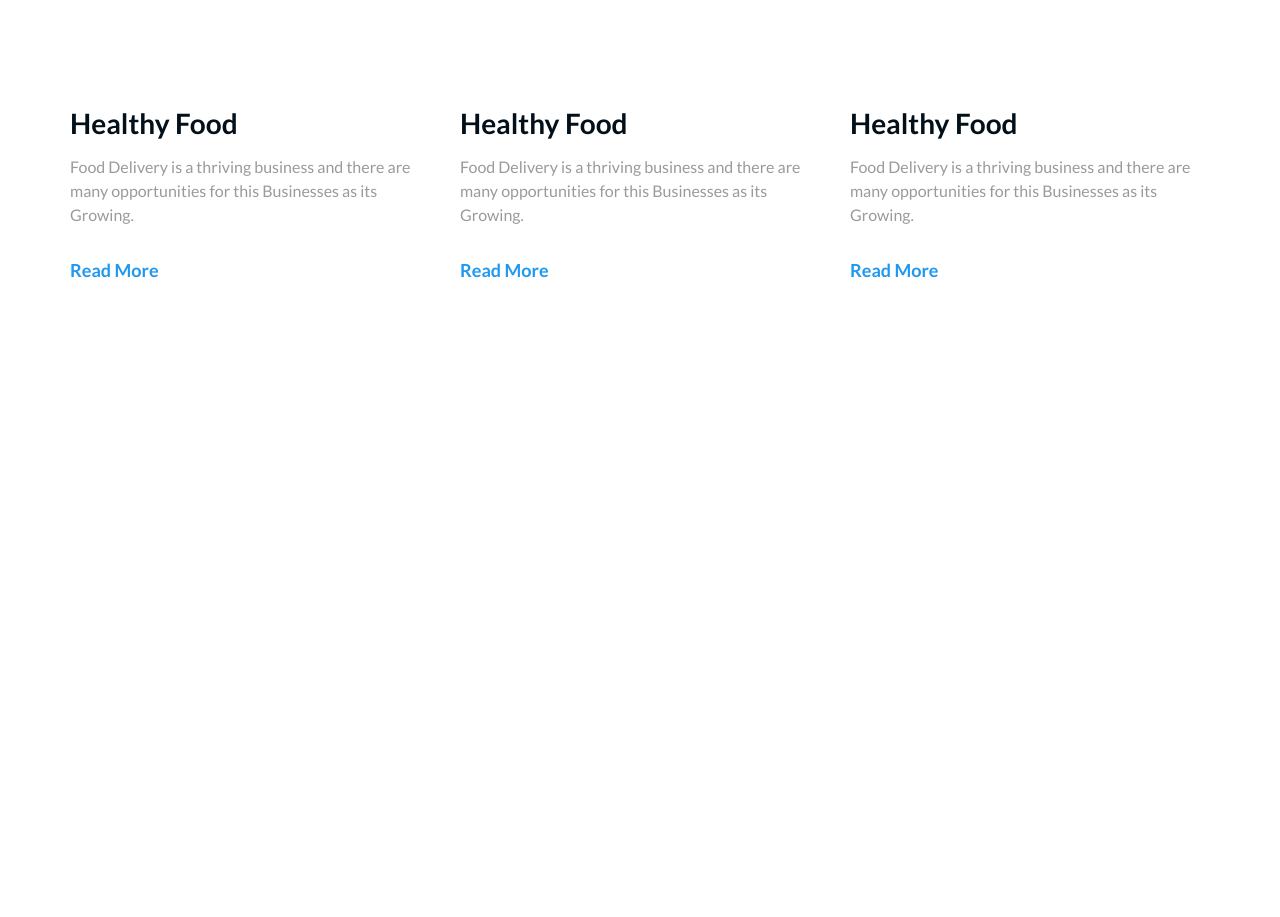
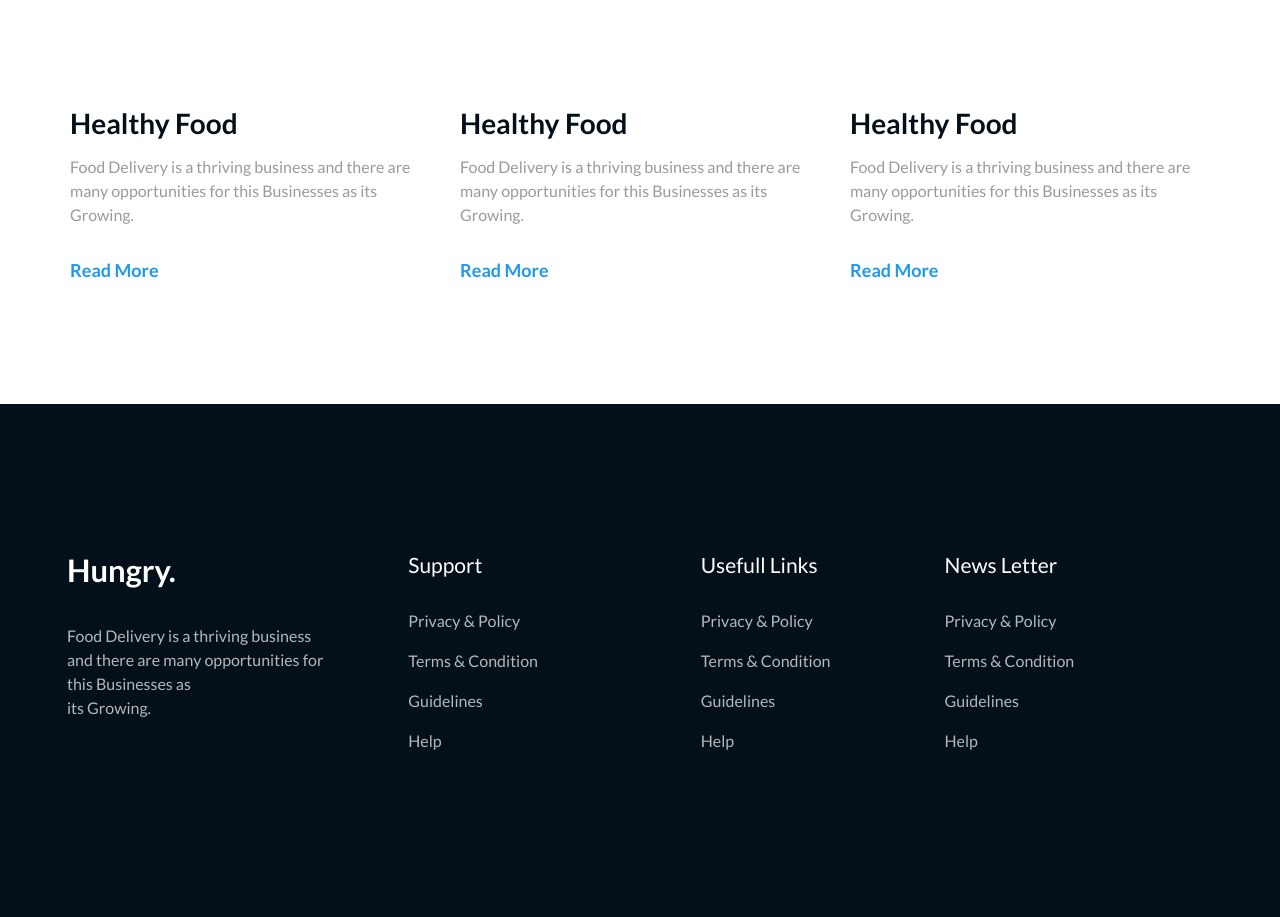
Before and after one commit to aida0408/individual, a plain HTML site: page index.html in a window 1280 px wide. Shown: the part 3319-4236 px from the top of the page. Before the commit the page ends 3723 px from the top, so only its background shows below. Drawn offline with nearby package versions, Linux system fonts and the light colour scheme.

Commit message:
next section

```diff
--- a/css/style.css
+++ b/css/style.css
@@ -41,7 +41,7 @@ a {
 
 .header-container {
     display: flex;
-   align-items: center;
+    align-items: center;
 
 
 }
@@ -64,29 +64,33 @@ a {
     margin-left: 50px;
 
 }
+
 .menu-link:hover {
     transform: scale(1);
     bottom: -5px;
 }
-.header-btn{
+
+.header-btn {
     padding: 15px 30px;
     font-size: 18px;
     line-height: 22px;
     color: #03101A;
-    border:none;
+    border: none;
     background: #FFFFFF;
     border-radius: 10px;
     margin-left: auto;
 
 }
-.hero{
+
+.hero {
     padding: 60px 0 95px;
     background: #1F98F0;
     height: 100vh;
 
 
 }
-.title{
+
+.title {
     display: flex;
     justify-content: center;
     align-items: center;
@@ -97,7 +101,8 @@ a {
     margin: 150px 0 30px;
 
 }
-.subtitle{
+
+.subtitle {
     font-family: Lato, sans-serif;
     font-style: normal;
     font-weight: normal;
@@ -106,20 +111,24 @@ a {
 
 
 }
-.hero-img{
+
+.hero-img {
     margin-top: 50px;
     width: 100%;
 }
-.hero-img-group{
+
+.hero-img-group {
     width: 448px;
     height: 698px;
     left: 864px;
     top: 167px;
 }
-.company-logo{
+
+.company-logo {
     padding: 65px 0;
 }
-.desc{
+
+.desc {
     font-style: normal;
     font-weight: 500;
     font-size: 21px;
@@ -128,7 +137,7 @@ a {
     margin-bottom: 45px;
 }
 
-.description{
+.description {
     font-weight: 700;
     font-size: 38px;
     line-height: 46px;
@@ -136,6 +145,7 @@ a {
     margin: 165px 0 90px;
 
 }
+
 .box {
     display: flex;
     justify-content: center;
@@ -143,16 +153,17 @@ a {
     margin-bottom: 50px;
 
 
+}
 
-}
-.icon-text{
+.icon-text {
     margin-left: 30px;
 }
 
-.feedback{
+.feedback {
     padding: 77px 0 80px;
 }
-.text{
+
+.text {
     font-weight: 500;
     font-size: 21px;
     line-height: 25px;
@@ -160,32 +171,38 @@ a {
     margin-bottom: 20px;
 
 }
-.caption{
+
+.caption {
     font-size: 16px;
     line-height: 150%;
     color: #03101A;
     opacity: 0.7;
 
 }
-.available{
+
+.available {
     padding: 107px 95px;
     background: #1F98F0;
 }
-.text-title{
+
+.text-title {
     font-weight: 700;
     font-size: 38px;
     line-height: 46px;
     color: #FFFFFF;
 }
-.news{
+
+.news {
     padding: 120px 0;
 
 }
-.news-img{
+
+.news-img {
     width: 100%;
 
 }
-.news-title{
+
+.news-title {
     text-align: center;
     font-weight: 700;
     font-size: 38px;
@@ -193,24 +210,60 @@ a {
     color: #03101A;
     margin-bottom: 60px;
 }
-.news-desc{
+
+.news-desc {
     font-weight: 600;
     font-size: 28px;
     line-height: 34px;
     color: #03101A;
     margin: 25px 0 15px;
 }
-.news-subtitle{
+
+.news-subtitle {
     font-size: 16px;
     line-height: 150%;
     color: #6D7073;
     opacity: 0.7;
     margin-bottom: 30px;
 }
-.news a{
+
+.news a {
     font-weight: 600;
     font-size: 18px;
     line-height: 150%;
     color: #1F98F0;
 
 }
+
+.footer {
+    background-color: #03101A;
+    padding: 100px 0;
+}
+
+.footer-title {
+    font-weight: 700;
+    font-size: 31px;
+    line-height: 37px;
+    color: #FFFFFF;
+    margin-bottom: 35px;
+}
+.footer-subtitle{
+    font-size: 16px;
+    line-height: 150%;
+    color: #FFFFFF;
+    opacity: 0.7;
+}
+.footer a{
+    display: block;
+    font-size: 16px;
+    line-height: 150%;
+    color: #FFFFFF;
+    opacity: 0.7;
+}
+.footer-desc{
+    font-weight: 500;
+    font-size: 21px;
+    line-height: 25px;
+    color: #FFFFFF;
+    margin-bottom: 32px;
+}
--- a/index.html
+++ b/index.html
@@ -251,6 +251,52 @@
     </div>
   </div>
 </section>
+<footer class="footer">
+  <div class="container mt-5 mb-4">
+    <div class="row mt-3">
+      <div class="col-md-3 col-lg-4 col-xl-3 mb-4">
+        <h4 class="footer-title">
+          Hungry.
+        </h4>
+        <p class="footer-subtitle">
+          Food Delivery is a thriving business and there are many opportunities for this Businesses as<br> its Growing.
+        </p>
+      </div>
+      <div class="col-md-2 col-lg-2 col-xl-2 mx-auto mb-4">
+        <h6 class="footer-desc">
+          Support
+        </h6>
+        <p><a href="#">Privacy & Policy</a></p>
+        <p><a href="#">Terms & Condition</a></p>
+        <p><a href="#">Guidelines</a></p>
+        <p><a href="#">Help</a></p>
+
+      </div>
+      <div class="col-md-2 col-lg-2 col-xl-2 mx-auto mb-4">
+        <h6 class="footer-desc">
+          Usefull Links
+        </h6>
+        <p><a href="#">Privacy & Policy</a></p>
+        <p><a href="#">Terms & Condition</a></p>
+        <p><a href="#">Guidelines</a></p>
+        <p><a href="#">Help</a></p>
+
+      </div>
+      <div class="col-md-3 col-lg-3 col-xl-3">
+        <h6 class="footer-desc">
+          News Letter
+        </h6>
+        <p><a href="#">Privacy & Policy</a></p>
+        <p><a href="#">Terms & Condition</a></p>
+        <p><a href="#">Guidelines</a></p>
+        <p><a href="#">Help</a></p>
+      </div>
+
+
+
+    </div>
+  </div>
+</footer>
 
 
 
```
